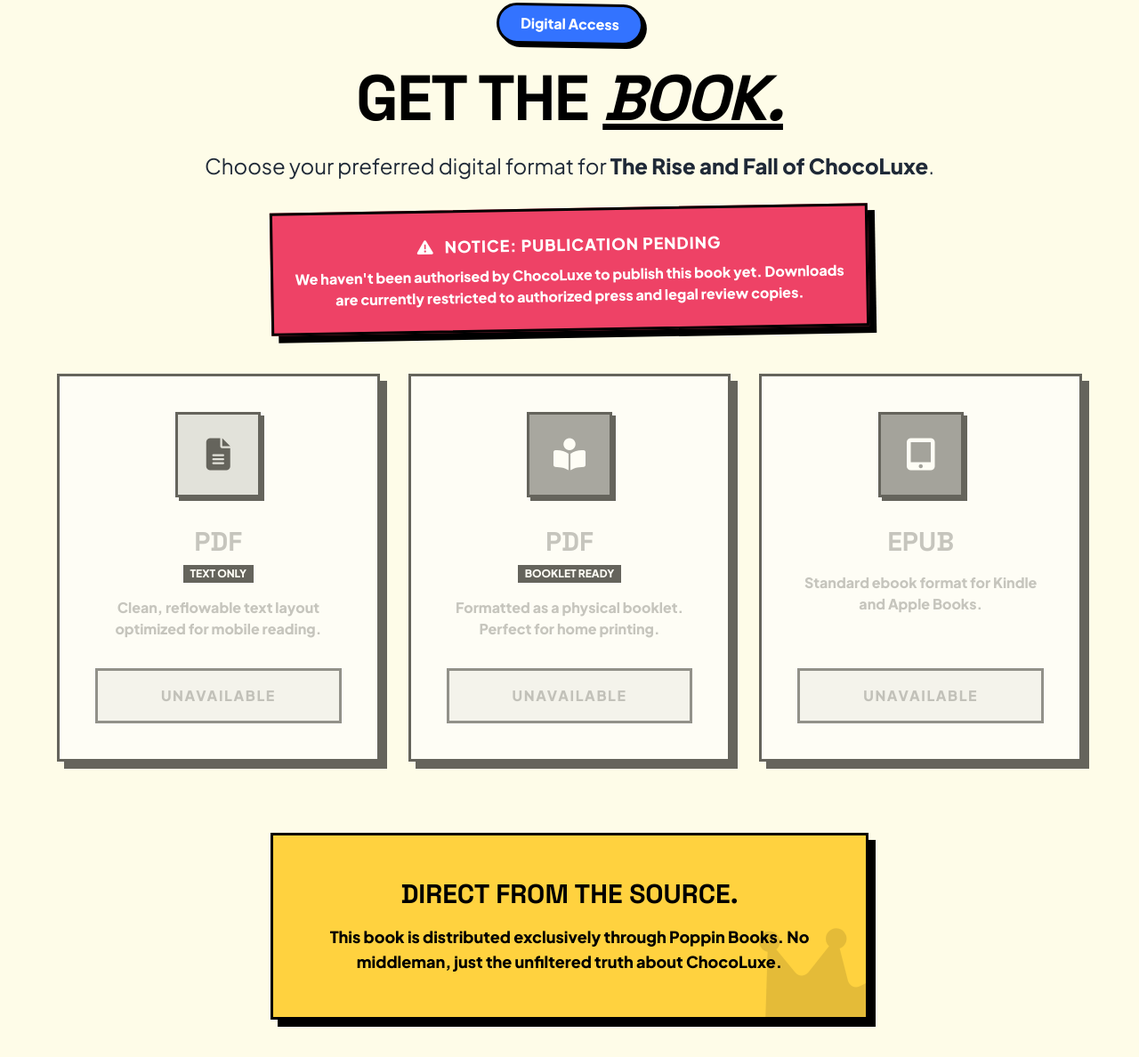
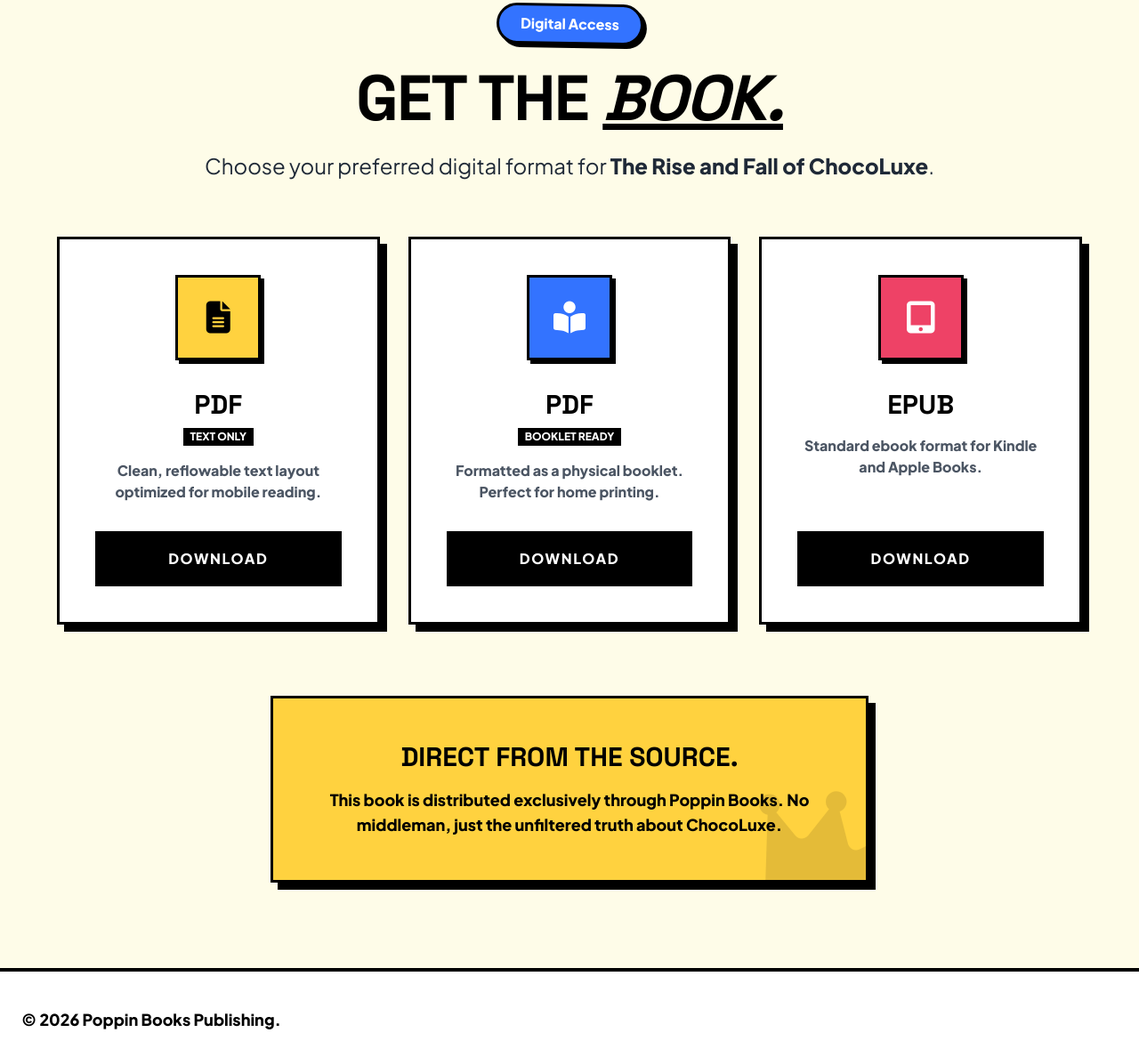
Before and after one commit to PoppinUK/PoppinWebsite, a plain HTML site: page downloads/riseandfall.html in a window 1280 px wide. Shown: the part 164-1352 px from the top of the page at 89% size. Drawn offline with nearby package versions, Linux system fonts and the light colour scheme.

Commit message:
Update riseandfall.html

```diff
--- a/downloads/riseandfall.html
+++ b/downloads/riseandfall.html
@@ -39,12 +39,6 @@
         .icon-box {
             transition: transform 0.3s ease;
         }
-
-        .disabled-btn {
-            cursor: not-allowed;
-            filter: grayscale(1);
-            opacity: 0.7;
-        }
     </style>
 </head>
 <body class="bg-yellow-50 text-black min-h-screen flex flex-col">
@@ -63,63 +57,53 @@
 
     <main class="flex-grow flex flex-col items-center justify-center py-12 md:py-24 px-6">
 
-        <div class="max-w-4xl w-full text-center mb-12">
+        <div class="max-w-4xl w-full text-center mb-16">
             <span class="inline-block bg-pop-blue text-white px-6 py-2 rounded-full font-bold mb-6 pop-shadow-sm border-black-3 transform rotate-1">
                 Digital Access
             </span>
             <h1 class="text-5xl md:text-7xl font-black mb-6 uppercase tracking-tight">
                 GET THE <span class="text-pop-pink italic underline decoration-black underline-offset-4">BOOK.</span>
             </h1>
-            <p class="text-xl md:text-2xl font-medium text-gray-800 mb-8">
+            <p class="text-xl md:text-2xl font-medium text-gray-800">
                 Choose your preferred digital format for <strong>The Rise and Fall of ChocoLuxe</strong>.
             </p>
-
-            <div class="bg-pop-pink text-white p-6 border-black-3 pop-shadow inline-block max-w-2xl transform -rotate-1">
-                <p class="font-black uppercase tracking-wider flex items-center justify-center gap-3 text-lg">
-                    <i class="fa-solid fa-triangle-exclamation"></i>
-                    Notice: Publication Pending
-                </p>
-                <p class="font-bold mt-2">
-                    We haven't been authorised by ChocoLuxe to publish this book yet. Downloads are currently restricted to authorized press and legal review copies.
-                </p>
-            </div>
         </div>
 
         <div class="max-w-6xl w-full grid grid-cols-1 md:grid-cols-3 gap-8 mb-20">
 
-            <div class="bg-white border-black-3 p-10 pop-shadow flex flex-col items-center download-card group opacity-60 grayscale transition-all">
+            <div class="bg-white border-black-3 p-10 pop-shadow flex flex-col items-center download-card group">
                 <div class="w-24 h-24 bg-pop-yellow border-black-3 flex items-center justify-center mb-8 icon-box pop-shadow-sm">
                     <i class="fa-solid fa-file-lines text-4xl"></i>
                 </div>
-                <h3 class="text-3xl font-black mb-2 uppercase text-gray-400">PDF</h3>
+                <h3 class="text-3xl font-black mb-2 uppercase">PDF</h3>
                 <span class="text-xs font-black bg-black text-white px-2 py-0.5 mb-4">TEXT ONLY</span>
-                <p class="text-gray-400 font-bold mb-8 text-center">Clean, reflowable text layout optimized for mobile reading.</p>
-                <button disabled class="mt-auto w-full bg-gray-200 text-gray-500 py-4 font-black text-center uppercase tracking-widest border-black-3 disabled-btn">
-                    Unavailable
-                </button>
+                <p class="text-gray-600 font-bold mb-8 text-center">Clean, reflowable text layout optimized for mobile reading.</p>
+                <a href="/riseandfallofchocoluxe.pdf" download class="mt-auto w-full bg-black text-white py-4 font-black text-center uppercase tracking-widest hover:bg-pop-pink transition-colors border-black-3">
+                    Download
+                </a>
             </div>
 
-            <div class="bg-white border-black-3 p-10 pop-shadow flex flex-col items-center download-card group opacity-60 grayscale transition-all">
+            <div class="bg-white border-black-3 p-10 pop-shadow flex flex-col items-center download-card group">
                 <div class="w-24 h-24 bg-pop-blue border-black-3 flex items-center justify-center mb-8 icon-box pop-shadow-sm text-white">
                     <i class="fa-solid fa-book-open-reader text-4xl"></i>
                 </div>
-                <h3 class="text-3xl font-black mb-2 uppercase text-gray-400">PDF</h3>
+                <h3 class="text-3xl font-black mb-2 uppercase">PDF</h3>
                 <span class="text-xs font-black bg-black text-white px-2 py-0.5 mb-4">BOOKLET READY</span>
-                <p class="text-gray-400 font-bold mb-8 text-center">Formatted as a physical booklet. Perfect for home printing.</p>
-                <button disabled class="mt-auto w-full bg-gray-200 text-gray-500 py-4 font-black text-center uppercase tracking-widest border-black-3 disabled-btn">
-                    Unavailable
-                </button>
+                <p class="text-gray-600 font-bold mb-8 text-center">Formatted as a physical booklet. Perfect for home printing.</p>
+                <a href="/BOOKLETriseandfallofchocoluxe.pdf" download class="mt-auto w-full bg-black text-white py-4 font-black text-center uppercase tracking-widest hover:bg-pop-blue transition-colors border-black-3">
+                    Download
+                </a>
             </div>
 
-            <div class="bg-white border-black-3 p-10 pop-shadow flex flex-col items-center download-card group opacity-60 grayscale transition-all">
+            <div class="bg-white border-black-3 p-10 pop-shadow flex flex-col items-center download-card group">
                 <div class="w-24 h-24 bg-pop-pink border-black-3 flex items-center justify-center mb-8 icon-box pop-shadow-sm">
                     <i class="fa-solid fa-tablet-screen-button text-4xl text-white"></i>
                 </div>
-                <h3 class="text-3xl font-black mb-4 uppercase text-gray-400">EPUB</h3>
-                <p class="text-gray-400 font-bold mb-8 text-center">Standard ebook format for Kindle and Apple Books.</p>
-                <button disabled class="mt-auto w-full bg-gray-200 text-gray-500 py-4 font-black text-center uppercase tracking-widest border-black-3 disabled-btn">
-                    Unavailable
-                </button>
+                <h3 class="text-3xl font-black mb-4">EPUB</h3>
+                <p class="text-gray-600 font-bold mb-8 text-center">Standard ebook format for Kindle and Apple Books.</p>
+                <a href="/riseandfallofchocoluxe.epub" download class="mt-auto w-full bg-black text-white py-4 font-black text-center uppercase tracking-widest hover:bg-pop-yellow hover:text-black transition-colors border-black-3">
+                    Download
+                </a>
             </div>
 
         </div>
```
